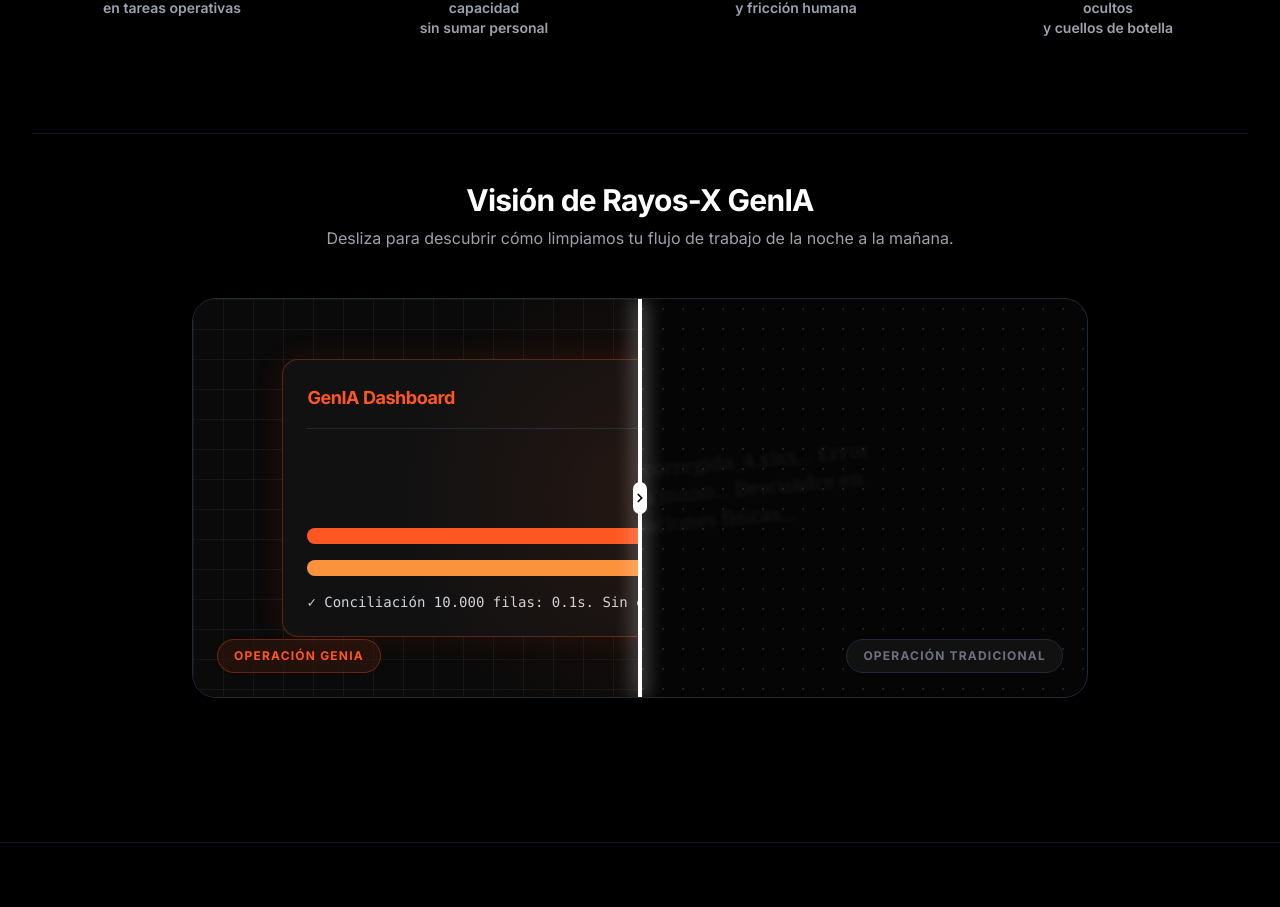
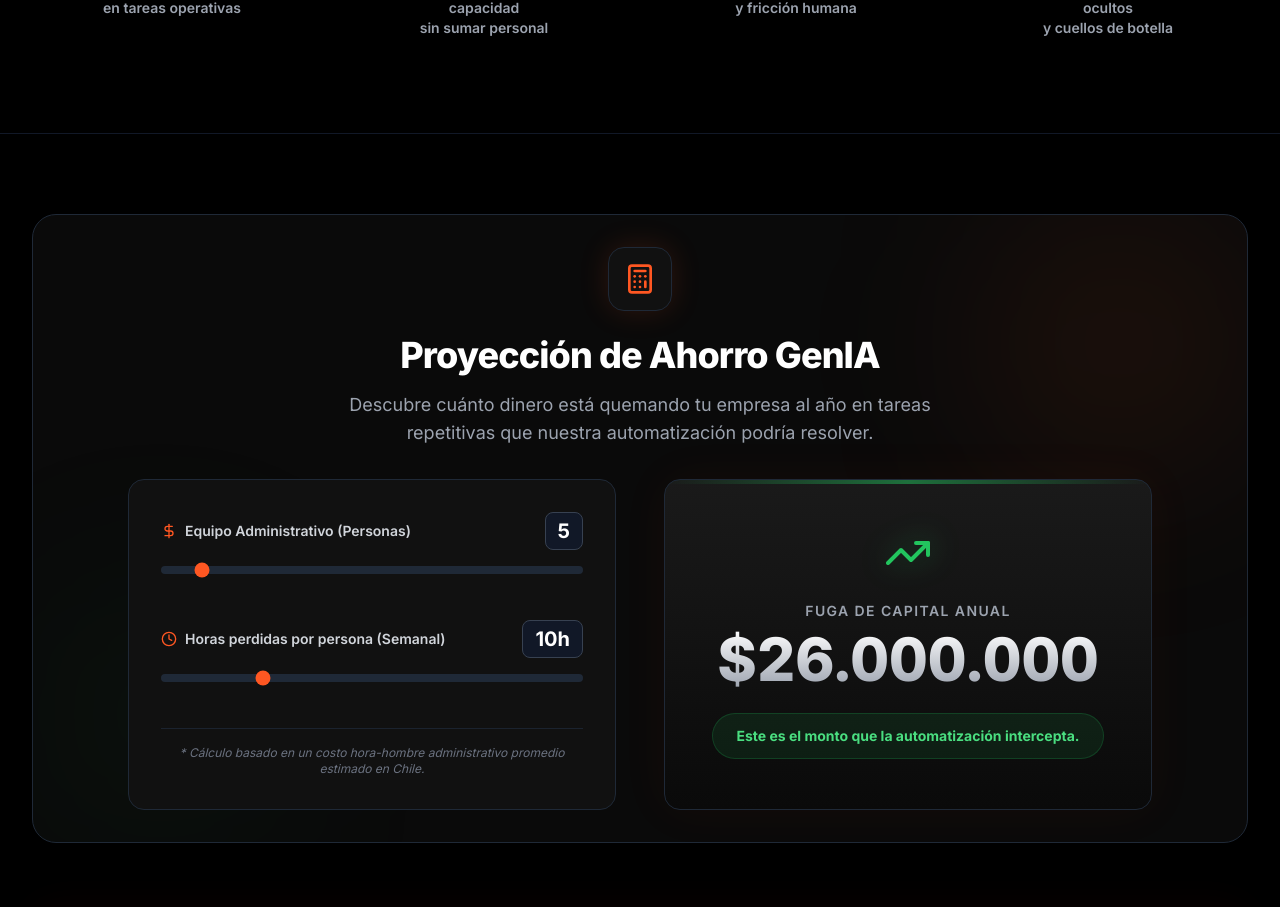
Before and after one commit to GenIATechno/geniatech-web, a React (Vite) app: page / in a window 1280 px wide. Shown: the part 2593-3500 px from the top of the page. Built offline with nearby package versions, Linux system fonts and the light colour scheme.

Commit message:
Remove X-Ray Slider section

```diff
--- a/src/App.tsx
+++ b/src/App.tsx
@@ -8,7 +8,6 @@ import { ParticleBackground } from './components/ParticleBackground';
 // Lazy load below-the-fold components to accelerate initial page load speed
 const GlowCard = lazy(() => import('./components/GlowCard').then(m => ({ default: m.GlowCard })));
 const AnimatedCounter = lazy(() => import('./components/AnimatedCounter').then(m => ({ default: m.AnimatedCounter })));
-const XRaySlider = lazy(() => import('./components/XRaySlider').then(m => ({ default: m.XRaySlider })));
 const GlobalMouseGlow = lazy(() => import('./components/GlobalMouseGlow').then(m => ({ default: m.GlobalMouseGlow })));
 const ROICalculator = lazy(() => import('./components/ROICalculator').then(m => ({ default: m.ROICalculator })));
 const COICalculator = lazy(() => import('./components/COICalculator').then(m => ({ default: m.COICalculator })));
@@ -656,22 +655,6 @@ export default function App() {
                                 </motion.div>
                             </Suspense>
                         </motion.div>
-
-                        {/* X-Ray Slider */}
-                        <motion.div
-                            initial={{ opacity: 0, y: 30 }}
-                            whileInView={{ opacity: 1, y: 0 }}
-                            viewport={{ once: true, margin: "-100px" }}
-                            className="mt-24 pt-12 border-t border-gray-900"
-                        >
-                            <div className="text-center mb-8">
-                                <h3 className="text-2xl md:text-3xl font-bold tracking-tight text-white mb-2">Visión de Rayos-X GenIA</h3>
-                                <p className="text-gray-400">Desliza para descubrir cómo limpiamos tu flujo de trabajo de la noche a la mañana.</p>
-                            </div>
-                            <Suspense fallback={null}>
-                                <XRaySlider />
-                            </Suspense>
-                        </motion.div>
                     </div>
                 </section>
 
```
